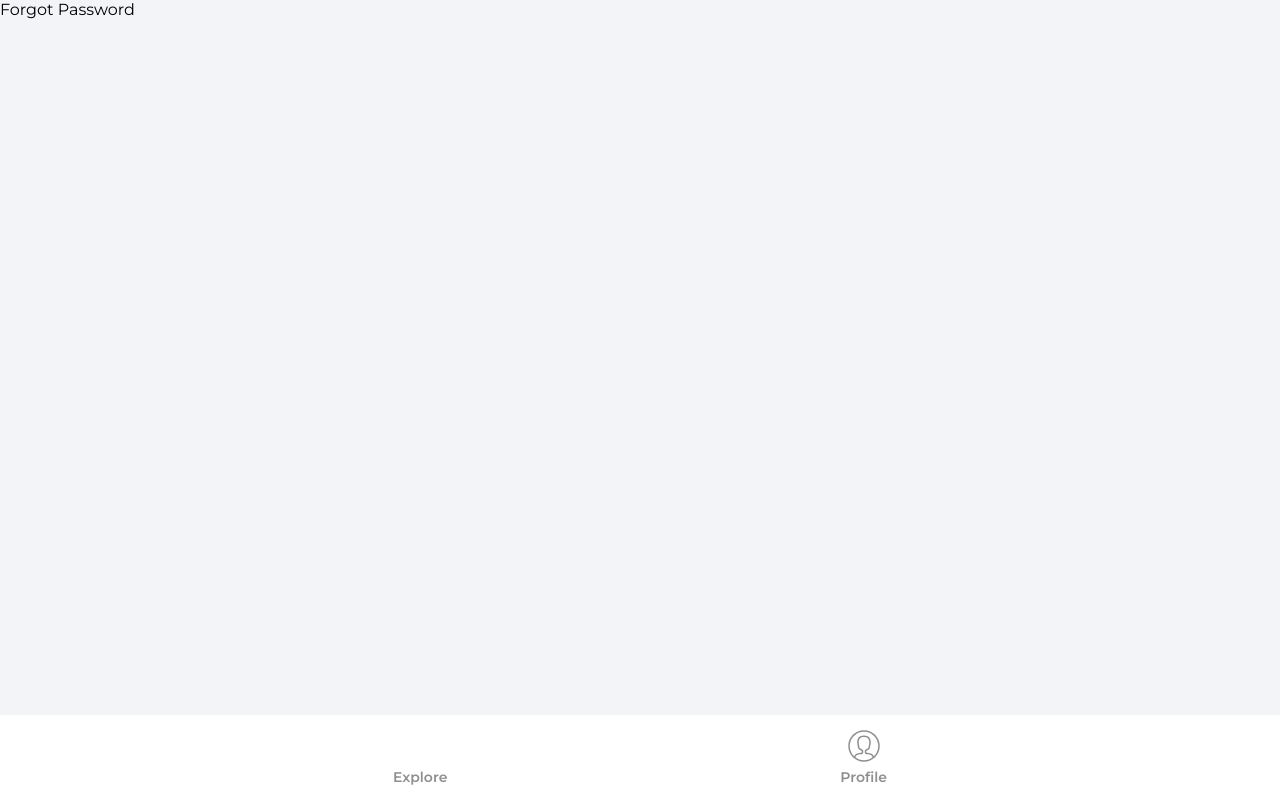
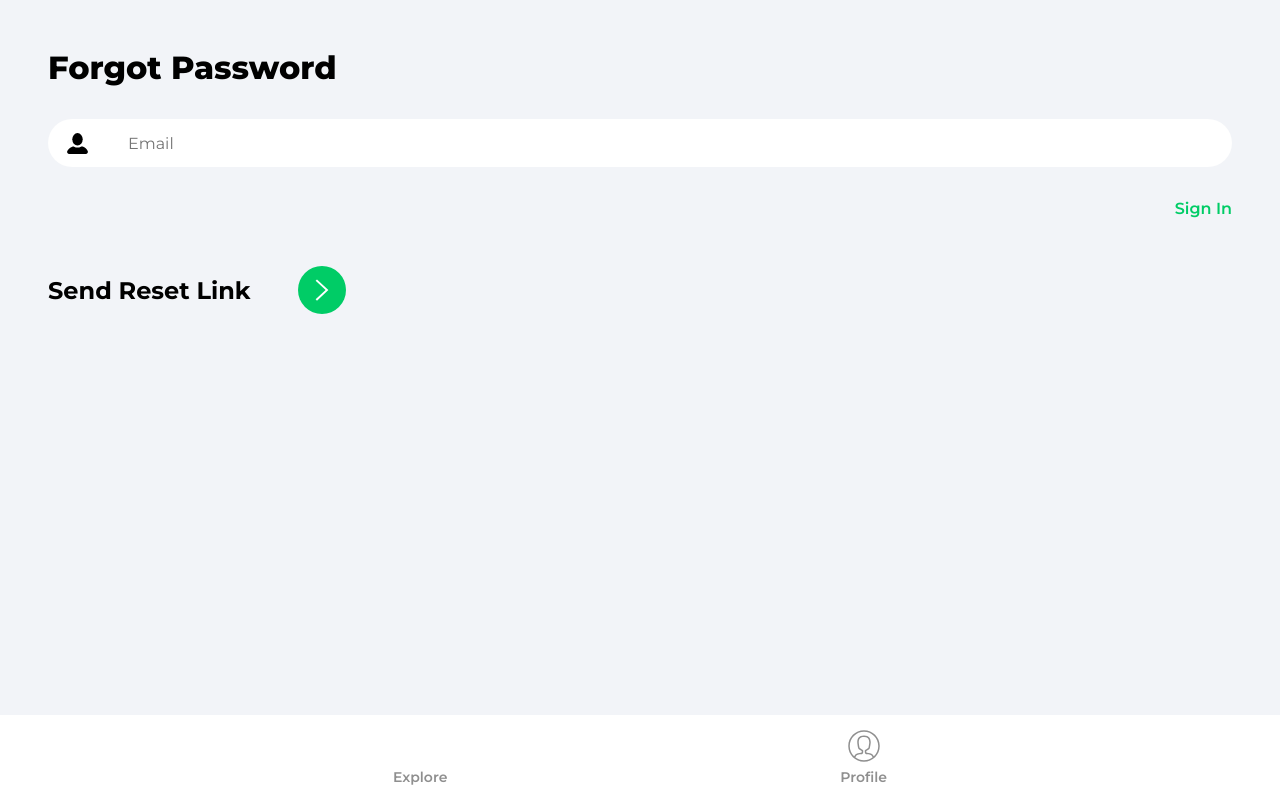
Before and after one commit to Dimterion/Posts-app, a React (Create React App) app: page /forgot-password in a window 1280 px wide. Built offline with nearby package versions, Linux system fonts and the light colour scheme; no server answers; some icons are missing.

Commit message:
Added password restoration functionality.

```diff
--- a/src/pages/ForgotPassword.jsx
+++ b/src/pages/ForgotPassword.jsx
@@ -1,5 +1,54 @@
+import { useState } from "react";
+import { Link } from "react-router-dom";
+import { getAuth, sendPasswordResetEmail } from "firebase/auth";
+import { toast } from "react-toastify";
+import { ReactComponent as ArrowRightIcon } from "../assets/svg/keyboardRightIcon.svg";
+
 function ForgotPassword() {
-  return <div>Forgot Password</div>;
+  const [email, setEmail] = useState("");
+
+  const onChange = (e) => setEmail(e.target.value);
+
+  const onSubmit = async (e) => {
+    e.preventDefault();
+
+    try {
+      const auth = getAuth();
+      await sendPasswordResetEmail(auth, email);
+      toast.success("Email was sent");
+    } catch (error) {
+      toast.error("Could not sent password reset email");
+    }
+  };
+
+  return (
+    <div className="pageContainer">
+      <header>
+        <p className="pageHeader">Forgot Password</p>
+      </header>
+      <main>
+        <form onSubmit={onSubmit}>
+          <input
+            type="email"
+            className="emailInput"
+            placeholder="Email"
+            id="email"
+            value={email}
+            onChange={onChange}
+          />
+          <Link className="forgotPasswordLink" to="/sign-in">
+            Sign In
+          </Link>
+          <div className="signInBar">
+            <div className="signInText">Send Reset Link</div>
+            <button className="signInButton">
+              <ArrowRightIcon fill="#ffffff" width="34px" height="34px" />
+            </button>
+          </div>
+        </form>
+      </main>
+    </div>
+  );
 }
 
 export default ForgotPassword;
```
